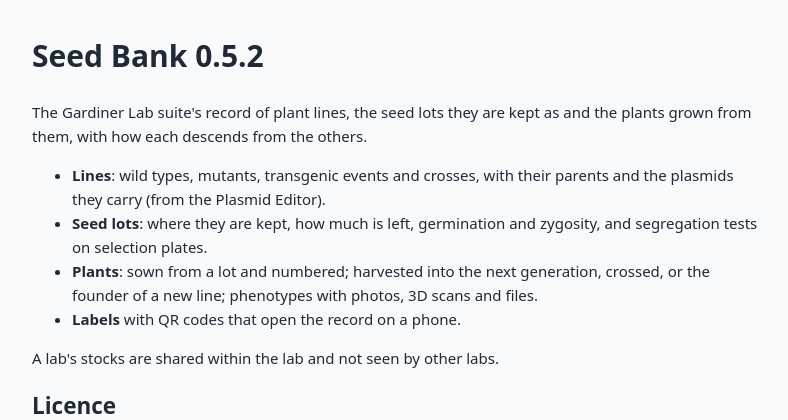
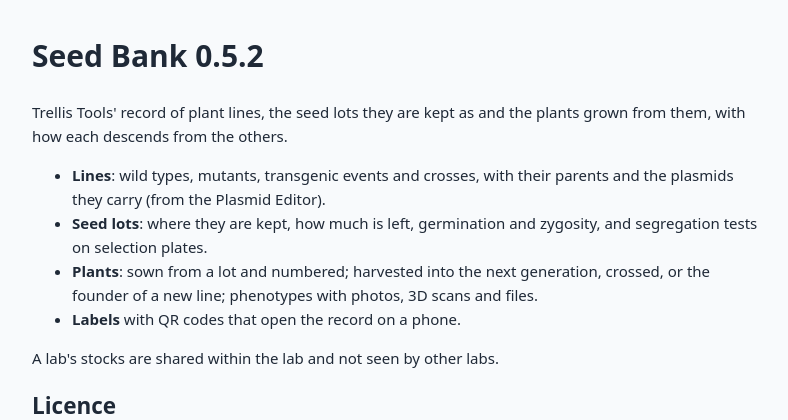
Before and after one commit to Gardiner-Lab/seed-bank, a Flask app: page /about in a window 1280 px wide. Shown: the part 39-459 px from the top of the page, without its empty margins (244-1032 px from the left). Run offline with Flask 3, Linux system fonts and the light colour scheme; parts of the project's set-up code (start-up, migrations or seed data) failed here and were passed over.

Commit message:
The suite it runs in is called Trellis Tools
Co-Authored-By: Claude Opus 5.5 <noreply@anthropic.com>

```diff
--- a/app/main.py
+++ b/app/main.py
@@ -1,5 +1,5 @@
 """
-Seed Bank: the Gardiner Lab suite's record of plant lines, seed lots and plants.
+Seed Bank: Trellis Tools' record of plant lines, seed lots and plants.
 
 Lines, the seed lots they are kept as, and the plants grown from them, with
 how each descends from the others; which plasmids a line carries; phenotypes
--- a/app/people.py
+++ b/app/people.py
@@ -1,7 +1,7 @@
 """
 Who is signed in, and whose notebooks they may open.
 
-The notebook has no accounts of its own: it runs inside the Gardiner Lab suite,
+The notebook has no accounts of its own: it runs inside Trellis Tools,
 whose proxy says who is signed in in an X-Suite-User header (set on every
 request, and stripped from what the browser sends). Administrators are marked
 in the suite's account directory (MoClo's users table); labs, and who leads
--- a/app/static/css/seeds.css
+++ b/app/static/css/seeds.css
@@ -1,4 +1,4 @@
-/* Seed Bank. Colours as in the rest of the Gardiner Lab suite; green is the seed bank's own. */
+/* Seed Bank. Colours as in the rest of Trellis Tools; green is the seed bank's own. */
 :root {
     --bg: #f8fafc;
     --card: #ffffff;
--- a/app/templates/about.html
+++ b/app/templates/about.html
@@ -13,7 +13,7 @@
 </header>
 <main class="about">
     <h1>Seed Bank {{ version }}</h1>
-    <p>The Gardiner Lab suite's record of plant lines, the seed lots they are kept as and the plants grown
+    <p>Trellis Tools' record of plant lines, the seed lots they are kept as and the plants grown
        from them, with how each descends from the others.</p>
     <ul>
         <li><b>Lines</b>: wild types, mutants, transgenic events and crosses, with their parents and the
```
Also changed, not shown: CHANGELOG.md, README.md.
